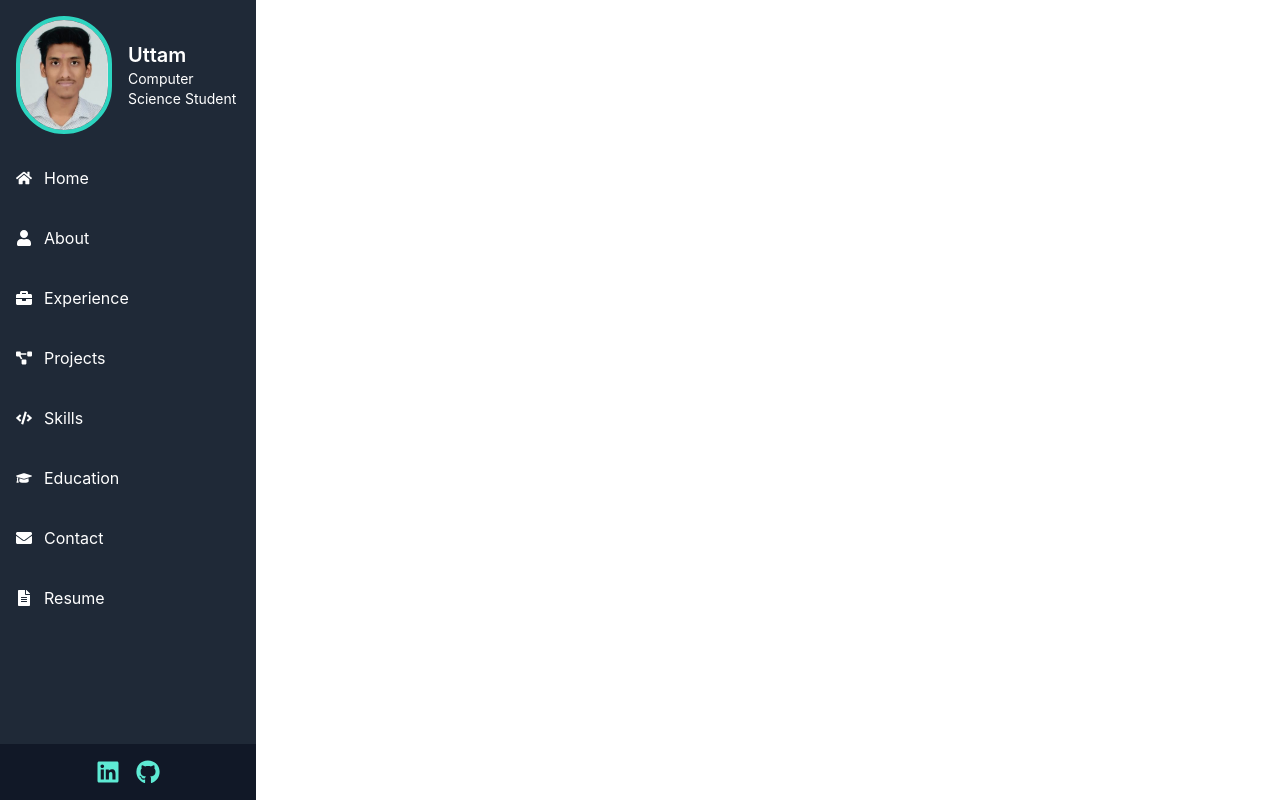
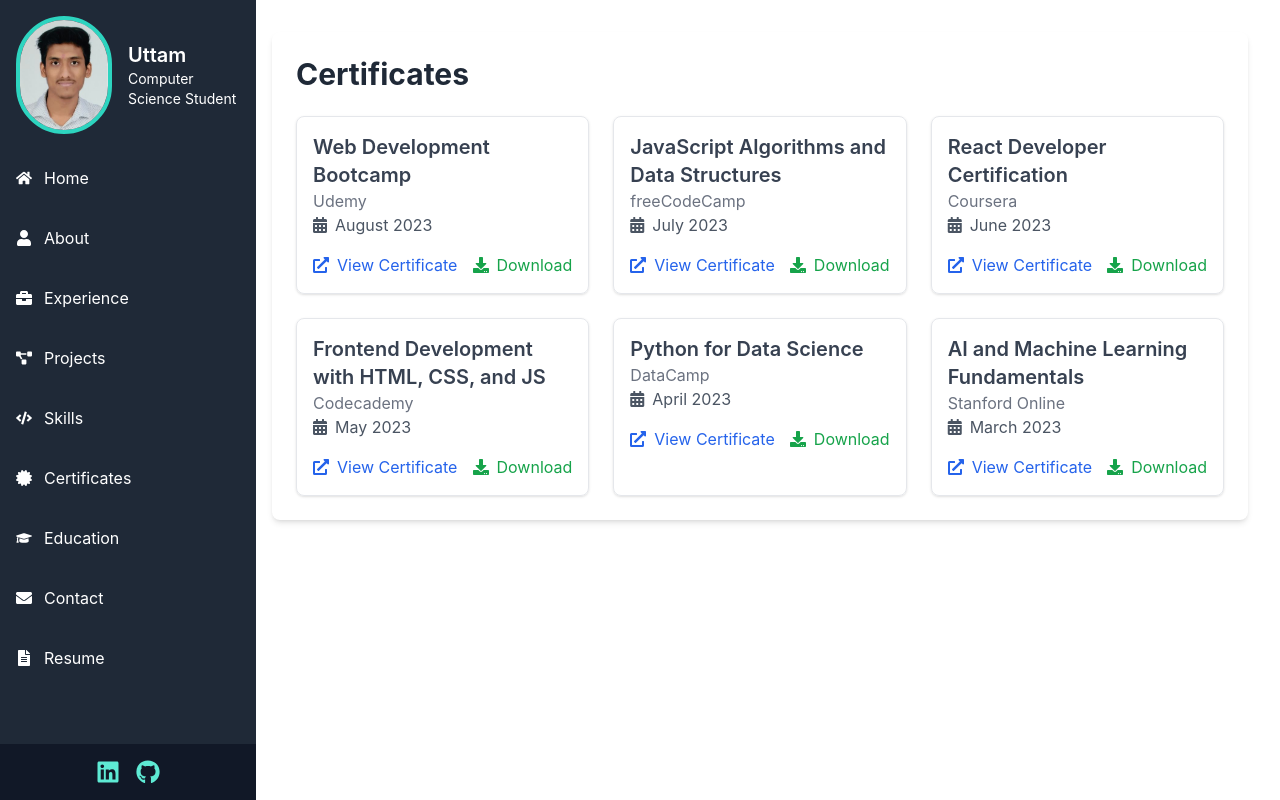
Before and after one commit to Uttam1910/stellar-portfolio-react, a React (Create React App) app: page /Certificates in a window 1280 px wide. Built offline with nearby package versions, Linux system fonts and the light colour scheme.

Commit message:
added certificates sections

```diff
--- a/src/App.tsx
+++ b/src/App.tsx
@@ -8,6 +8,7 @@ import Projects from './pages/Projects';
 import Skills from './pages/Skills';
 import Education from './pages/Education';
 import Contact from './pages/Contact';
+import Certificates from './pages/Certificates';
 
 
 
@@ -24,6 +25,7 @@ function App() {
             <Route path="/experience" element={<Experience />} />
             <Route path="/projects" element={<Projects />} />
             <Route path="/skills" element={<Skills />} />
+            <Route path="/Certificates" element={<Certificates />} />
             <Route path="/education" element={<Education />} />
             <Route path="/contact" element={<Contact />} />
           </Routes>
--- a/src/components/Sidebar.tsx
+++ b/src/components/Sidebar.tsx
@@ -1,6 +1,6 @@
 import React, { useState } from 'react';
 import { Link } from 'react-router-dom';
-import { FaHome, FaUser, FaBriefcase, FaProjectDiagram, FaCode, FaGraduationCap, FaEnvelope, FaFileAlt, FaLinkedin, FaGithub, FaBars } from 'react-icons/fa';
+import { FaHome, FaUser, FaBriefcase, FaProjectDiagram, FaCode, FaGraduationCap, FaEnvelope, FaFileAlt, FaLinkedin, FaGithub, FaBars, FaCertificate } from 'react-icons/fa';
 
 const Sidebar: React.FC = () => {
   const [isOpen, setIsOpen] = useState(false);
@@ -31,6 +31,7 @@ const Sidebar: React.FC = () => {
             <li><Link to="/experience" className="flex items-center p-4 hover:bg-teal-700" onClick={toggleSidebar}><FaBriefcase className="mr-3" /> Experience</Link></li>
             <li><Link to="/projects" className="flex items-center p-4 hover:bg-teal-700" onClick={toggleSidebar}><FaProjectDiagram className="mr-3" /> Projects</Link></li>
             <li><Link to="/skills" className="flex items-center p-4 hover:bg-teal-700" onClick={toggleSidebar}><FaCode className="mr-3" /> Skills</Link></li>
+            <li><Link to="/Certificates" className="flex items-center p-4 hover:bg-teal-700" onClick={toggleSidebar}><FaCertificate className="mr-3" /> Certificates</Link></li>
             <li><Link to="/education" className="flex items-center p-4 hover:bg-teal-700" onClick={toggleSidebar}><FaGraduationCap className="mr-3" /> Education</Link></li>
             <li><Link to="/contact" className="flex items-center p-4 hover:bg-teal-700" onClick={toggleSidebar}><FaEnvelope className="mr-3" /> Contact</Link></li>
             <li><a href="pdf/uttam-resume.pdf" target="_blank" rel="noopener noreferrer" className="flex items-center p-4 hover:bg-teal-700" onClick={toggleSidebar}><FaFileAlt className="mr-3" /> Resume</a></li>
--- /dev/null
+++ b/src/pages/Certificates.tsx
@@ -0,0 +1,84 @@
+import React from 'react';
+import { FaDownload, FaExternalLinkAlt } from 'react-icons/fa';
+
+const certificates = [
+  {
+    title: 'Web Development Bootcamp',
+    issuer: 'Udemy',
+    date: 'August 2023',
+    link: 'https://www.udemy.com/certificate/123456',
+  },
+  {
+    title: 'JavaScript Algorithms and Data Structures',
+    issuer: 'freeCodeCamp',
+    date: 'July 2023',
+    link: 'https://www.freecodecamp.org/certification/123456',
+  },
+  {
+    title: 'React Developer Certification',
+    issuer: 'Coursera',
+    date: 'June 2023',
+    link: 'https://www.coursera.org/certificate/123456',
+  },
+  {
+    title: 'Frontend Development with HTML, CSS, and JS',
+    issuer: 'Codecademy',
+    date: 'May 2023',
+    link: 'https://www.codecademy.com/certificate/123456',
+  },
+  {
+    title: 'Python for Data Science',
+    issuer: 'DataCamp',
+    date: 'April 2023',
+    link: 'https://www.datacamp.com/certificate/123456',
+  },
+  {
+    title: 'AI and Machine Learning Fundamentals',
+    issuer: 'Stanford Online',
+    date: 'March 2023',
+    link: 'https://online.stanford.edu/certificates/123456',
+  },
+];
+
+const Certificates: React.FC = () => {
+  return (
+    <main className="flex-1 container mx-auto px-4 py-8">
+      <section id="certificates" className="bg-white shadow-md rounded-lg p-6 lg:ml-64 mx-4">
+        <h1 className="text-3xl font-bold text-gray-800 mb-6">Certificates</h1>
+        <div className="grid grid-cols-1 md:grid-cols-2 lg:grid-cols-3 gap-6">
+          {certificates.map((certificate, index) => (
+            <div
+              key={index}
+              className="certificate-item border border-gray-200 rounded-lg p-4 shadow hover:shadow-lg transition-shadow duration-300"
+            >
+              <h2 className="text-xl font-semibold text-gray-700">{certificate.title}</h2>
+              <p className="text-gray-500">{certificate.issuer}</p>
+              <p className="text-gray-600"><i className="fas fa-calendar-alt mr-2"></i>{certificate.date}</p>
+              <div className="mt-4 flex justify-between items-center">
+                <a
+                  href={certificate.link}
+                  target="_blank"
+                  rel="noopener noreferrer"
+                  className="text-blue-600 hover:text-blue-800 flex items-center"
+                >
+                  <FaExternalLinkAlt className="mr-2" />
+                  View Certificate
+                </a>
+                <a
+                  href={certificate.link} // replace this with a direct download link if available
+                  download
+                  className="text-green-600 hover:text-green-800 flex items-center"
+                >
+                  <FaDownload className="mr-2" />
+                  Download
+                </a>
+              </div>
+            </div>
+          ))}
+        </div>
+      </section>
+    </main>
+  );
+};
+
+export default Certificates;
```
